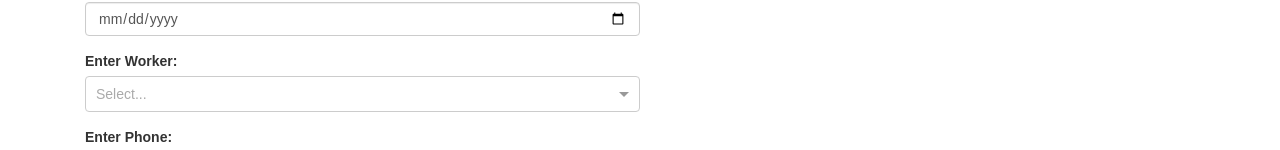
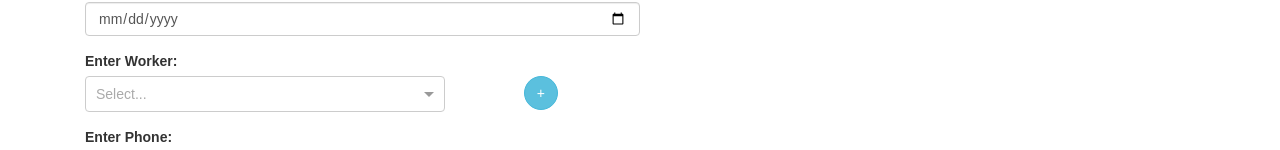
Before and after one commit to IggHub/awana-reminder-client, a React (Create React App) app: page / in a window 1280 px wide. Shown: the part 385-535 px from the top of the page. Built offline with nearby package versions, Linux system fonts and the light colour scheme; no server answers.

Commit message:
work on toggleButtons

```diff
--- /dev/null
+++ b/src/Buttons.css
@@ -0,0 +1,11 @@
+.button-circle {
+  position: fixed;
+  bottom: 30px;
+  right: 30px;
+  border-radius: 25px
+}
+
+.add-worker {
+
+  border-radius: 25px
+}
--- a/src/schedules/CreateSchedule.js
+++ b/src/schedules/CreateSchedule.js
@@ -11,6 +11,12 @@ class CreateSchedule extends React.Component {
     //this.props.validateSchedule();
   }
   render(){
+    var workerHolder = [];
+    for(var i = 0; i < this.props.workerHolderCounter; i++){
+      workerHolder.push(
+          <EnterWorkerInput key={i} selectWorker={this.props.selectWorker} selectWorkers={this.props.selectWorkers} handleSelectWorker={this.props.handleSelectWorker} workerErrorMessage={this.props.workerErrorMessage} incrementWorkerHolderCounter={this.props.incrementWorkerHolderCounter} decrementWorkerHolderCounter={this.props.decrementWorkerHolderCounter} />
+      )
+    }
     return (
       <Grid>
         <Row>
@@ -19,7 +25,7 @@ class CreateSchedule extends React.Component {
               <h1>Create new schedule:</h1>
 
               <EnterDateInput handleDate={this.props.handleDate} dateErrorMessage={this.props.dateErrorMessage} date={this.props.date}/>
-              <EnterWorkerInput selectWorker={this.props.selectWorker} selectWorkers={this.props.selectWorkers} handleSelectWorker={this.props.handleSelectWorker} workerErrorMessage={this.props.workerErrorMessage} />
+              {workerHolder}
               <EnterPhoneInput handleWorkerPhone={this.props.handleWorkerPhone} phone={this.props.phone} phoneErrorMessage={this.props.phoneErrorMessage} validatePhone={this.props.validatePhone} />
               <EnterMessageInput message={this.props.message} handleScheduleMessage={this.props.handleScheduleMessage} messageErrorMessage={this.props.messageErrorMessage} />
 
--- a/src/schedules/DisplaySchedules.js
+++ b/src/schedules/DisplaySchedules.js
@@ -51,6 +51,7 @@ class DisplaySchedules extends React.Component{
                   </Col>
                   <Col xs={4} xsOffset={2}>
                     <Button bsStyle="danger" onClick={() => this.props.deleteSchedule(schedule.id)}>Delete</Button>
+                    <Button bsStyle="info" onClick={() => console.log(this.props.workers)}>Display workers</Button>
                   </Col>
                 </Row>
               </Col>
--- a/src/schedules/EnterWorkerInput.js
+++ b/src/schedules/EnterWorkerInput.js
@@ -1,21 +1,50 @@
 import React from 'react';
-import {FormGroup, ControlLabel} from 'react-bootstrap';
+import {FormGroup, ControlLabel, Col, Row, Button} from 'react-bootstrap';
 import Creatable from 'react-select';
 import '../Error.css';
+import '../Buttons.css';
 
 class EnterWorkerInput extends React.Component{
+  constructor(){
+    super();
+    this.state = {
+      showAdd: true
+    };
+    this.toggleButtons = this.toggleButtons.bind(this);
+    this.toggleButtonsAndIncrementWorker = this.toggleButtonsAndIncrementWorker.bind(this);
+    this.toggleButtonsAndDecrementWorker = this.toggleButtonsAndDecrementWorker.bind(this);
+  }
+  toggleButtons(){
+    this.setState({showAdd: !this.state.showAdd})
+  };
+  toggleButtonsAndIncrementWorker(){
+    this.toggleButtons();
+    this.props.incrementWorkerHolderCounter();
+  };
+  toggleButtonsAndDecrementWorker(){
+    this.setState({showAdd: false})
+    this.props.decrementWorkerHolderCounter();
+  }
   render(){
+    const showCorrectButton = this.state.showAdd ? <Button onClick={this.toggleButtonsAndIncrementWorker} className="add-worker" bsStyle="info">+</Button> : <Button onClick={this.toggleButtonsAndDecrementWorker} className="add-worker" bsStyle="danger">-</Button>
     const workerNameError = (this.props.selectWorker === undefined || this.props.selectWorker === "" || this.props.selectWorker.length > 70) ? <div className="error-message">{this.props.workerErrorMessage}</div> : <div></div>
 
     return (
       <FormGroup>
         <ControlLabel>Enter Worker:</ControlLabel>
+          <Row>
+            <Col md={8}>
             <Creatable
               name="form-field-name"
               value={this.props.selectWorker}
               options={this.props.selectWorkers}
               onChange={this.props.handleSelectWorker}
             />
+            </Col>
+            <Col md={2} mdOffset={1}>
+              {showCorrectButton}
+            </Col>
+          </Row>
         {workerNameError}
       </FormGroup>
     )
--- a/src/schedules/Schedule.js
+++ b/src/schedules/Schedule.js
@@ -5,6 +5,8 @@ import Client from '../utils/Client';
 import DisplaySchedules from './DisplaySchedules';
 import CreateSchedule from './CreateSchedule';
 import UpdateSchedule from './UpdateSchedule';
+
+import '../Buttons.css';
 
 const addButtonStyle={
   position: 'fixed',
@@ -37,7 +39,7 @@ class Schedule extends React.Component {
       workerErrorMessage: '',
       phoneErrorMessage: '',
       messageErrorMessage: '',
-      validationPoints: 1
+      workerHolderCounter: 1
     }
     this.handleDate = this.handleDate.bind(this);
     this.postSchedule = this.postSchedule.bind(this);
@@ -59,6 +61,8 @@ class Schedule extends React.Component {
     this.validatePhone = this.validatePhone.bind(this);
     this.validateMessage = this.validateMessage.bind(this);
     this.handleValidationState = this.handleValidationState.bind(this);
+    this.incrementWorkerHolderCounter = this.incrementWorkerHolderCounter.bind(this);
+    this.decrementWorkerHolderCounter = this.decrementWorkerHolderCounter.bind(this);
   };
   getSchedules(){
     Client.getSchedules((schedules) => {
@@ -165,11 +169,16 @@ class Schedule extends React.Component {
   clickWorker(worker){
     this.setState({worker})
   };
+  incrementWorkerHolderCounter(){
+    this.setState({workerHolderCounter: this.state.workerHolderCounter + 1})
+  };
+  decrementWorkerHolderCounter(){
+    this.setState({workerHolderCounter: this.state.workerHolderCounter - 1})
+  };
   getSchedulesWorkersAndTexts(){
     this.getSchedules();
     this.getWorkers();
     this.getTexts();
-
   };
   componentDidMount(){
     this.getSchedulesWorkersAndTexts();
@@ -240,13 +249,17 @@ class Schedule extends React.Component {
                                                     messageErrorMessage={this.state.messageErrorMessage}
                                                     phone={this.state.phone}
                                                     message={this.state.message}
-                                                    validatePhone={this.validatePhone} /> : <div></div>;
+                                                    validatePhone={this.validatePhone}
+                                                    workerHolderCounter={this.state.workerHolderCounter}
+                                                    incrementWorkerHolderCounter={this.incrementWorkerHolderCounter}
+                                                    decrementWorkerHolderCounter={this.decrementWorkerHolderCounter} /> : <div></div>;
 
     return (
       <Grid>
         <Row>
           <Col><h1>Hello from schedulejS!</h1></Col>
         </Row>
+
         <Row>
           <DisplaySchedules
             schedules={this.state.schedules}
@@ -256,6 +269,7 @@ class Schedule extends React.Component {
             texts={this.state.texts}
           />
         </Row>
+
         <Row>
           {editSchedule}
           {createSchedule}
```
Lines whose indentation alone changed are shown as unchanged.
